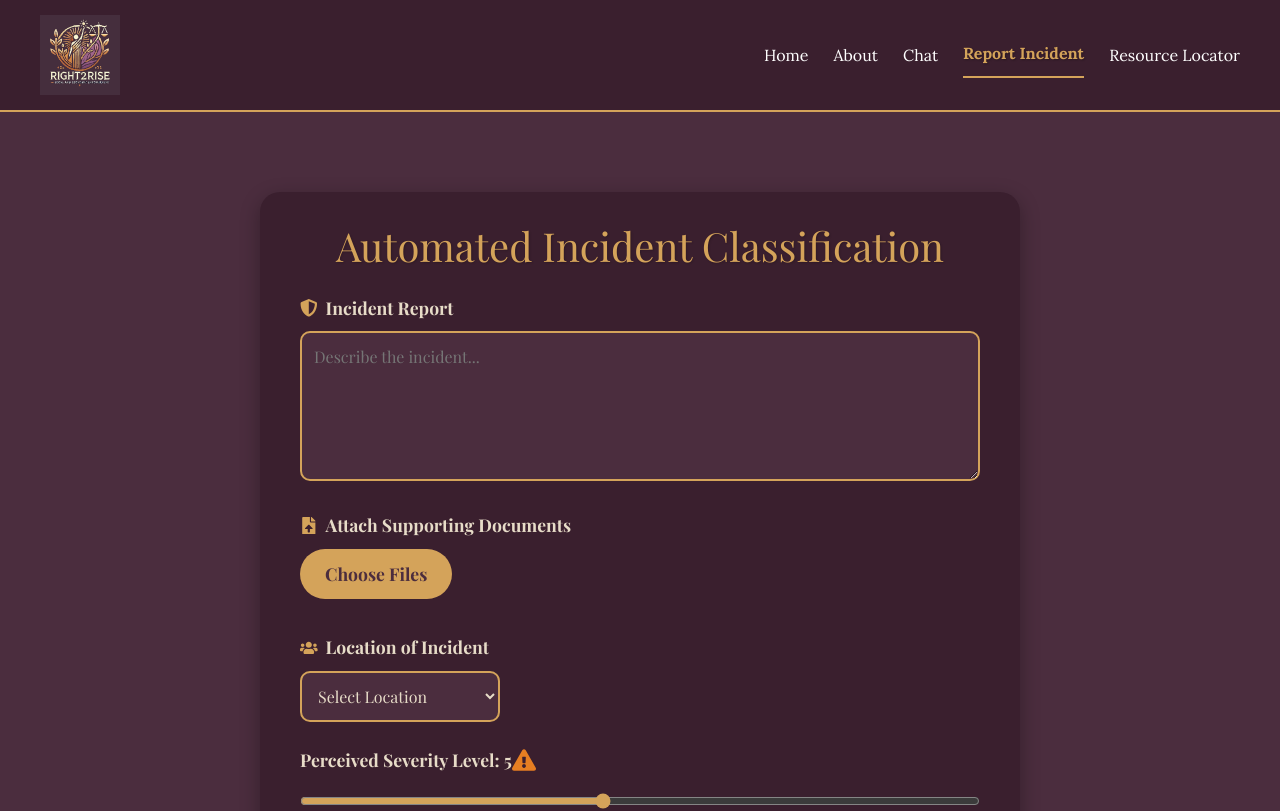
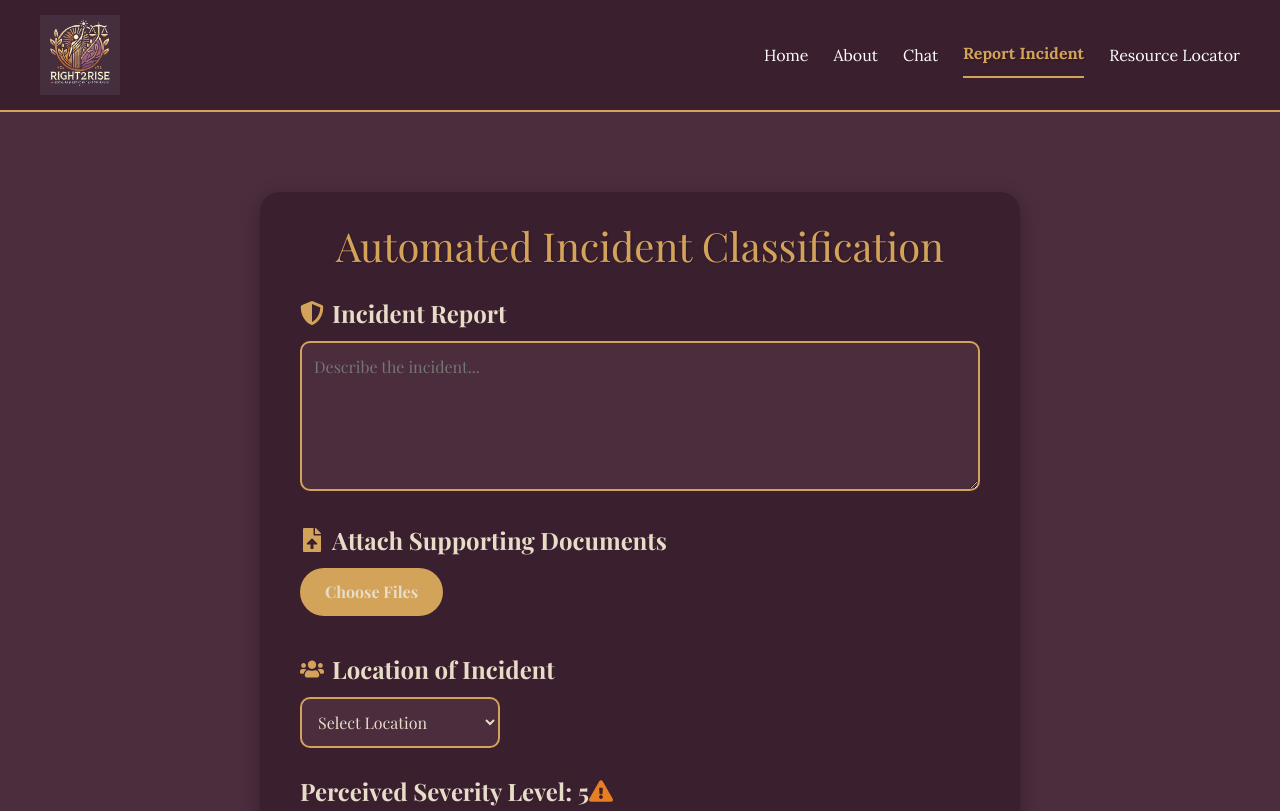
Before and after one commit to abhinavpy/right2rise, a React (Create React App) app: page /incident-report in a window 1280 px wide. Shown: the top 811 px of the page. Built offline with nearby package versions, Linux system fonts and the light colour scheme.

Commit message:
Text Style changes

```diff
--- a/src/components/IncidentReport.css
+++ b/src/components/IncidentReport.css
@@ -35,13 +35,15 @@
     margin-bottom: 25px;
   }
 
-  .incident-form label {
+/* Increase size of form subheadings */
+.incident-form label {
     display: flex;
     align-items: center;
     margin-bottom: 10px;
     font-weight: bold;
-    font-size: 1.1rem;
-  }
+    font-size: 1.5rem; /* Increased font size for subheadings */
+    color: #E7DCC8; /* Ensure the text color is consistent */
+}
 
   .icon-label {
     margin-right: 8px;
@@ -136,7 +138,7 @@
     color: #4B2D3E; /* Purple text */
     border-radius: 30px;
     cursor: pointer;
-    font-size: 1rem;
+    font-size: 1rem !important;
     transition: background-color 0.3s ease, transform 0.3s ease;
   }
 
```
